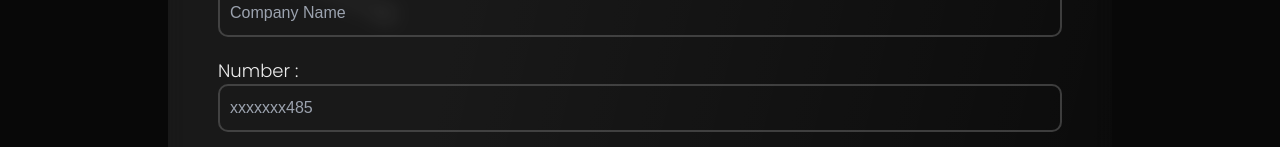
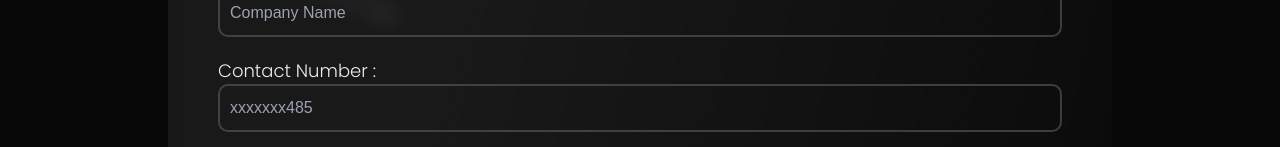
Before and after one commit to princemerja1/portfolio, a Next.js app: page /contact in a window 1280 px wide. Shown: the part 428-575 px from the top of the page. Built offline with nearby package versions, Linux system fonts and the light colour scheme.

Commit message:
Update page.tsx

```diff
--- a/src/app/contact/page.tsx
+++ b/src/app/contact/page.tsx
@@ -98,7 +98,7 @@ export default function Contact() {
             />
           </div>
           <div className="contact-container">
-            <label htmlFor="num">Number :</label>
+            <label htmlFor="num">Contact Number :</label>
             <input
               className="border"
               type="tel"
```
